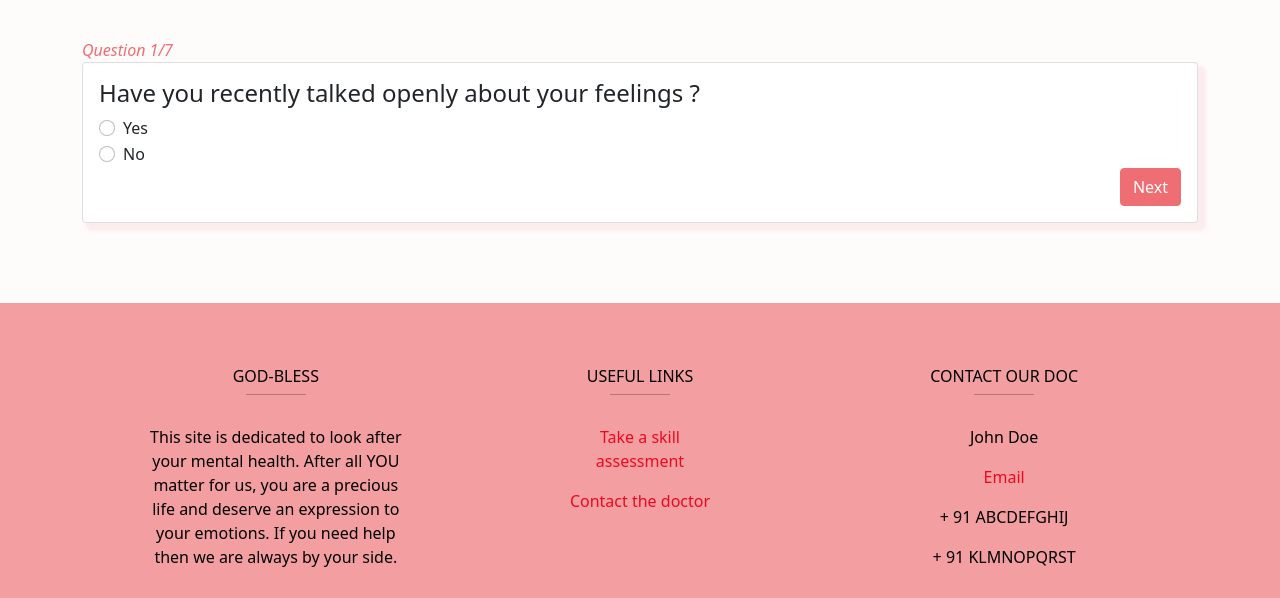
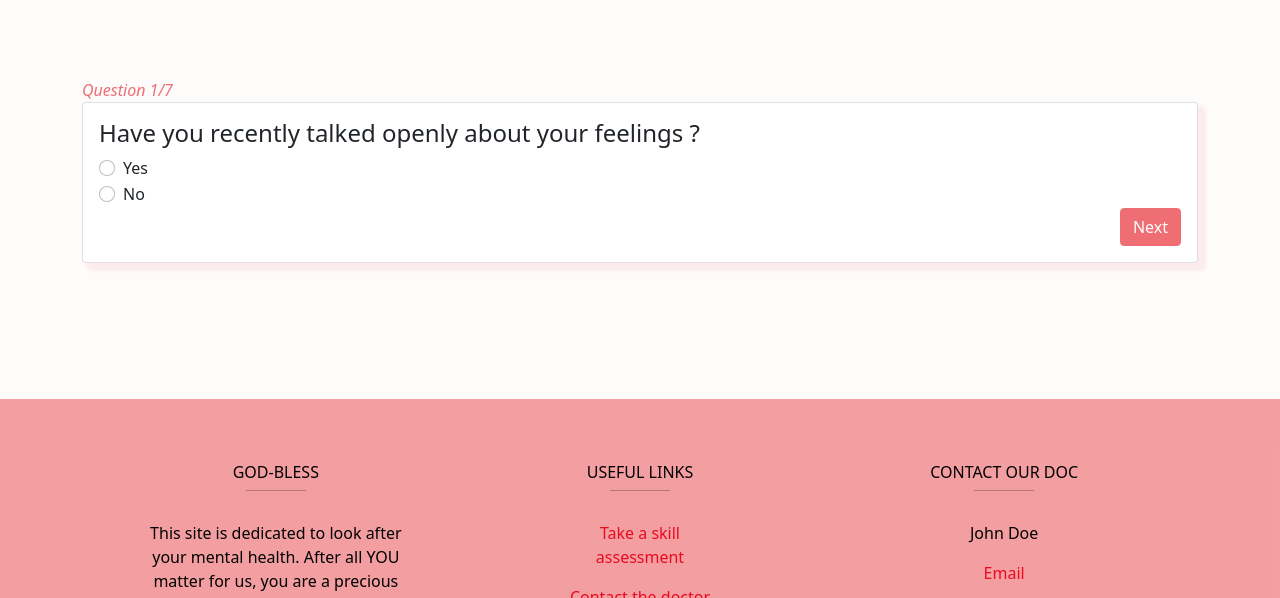
Before and after one commit to yvs2701/Hackon2.0-SMC-T-10, a plain HTML site: page assessment.html in a window 1280 px wide. Shown: the part 58-656 px from the top of the page. Drawn offline with nearby package versions, Linux system fonts and the light colour scheme.

Commit message:
added margins to remove whitespace below footer

```diff
--- a/assessment.html
+++ b/assessment.html
@@ -47,7 +47,7 @@
     <!-- Header ends -->
 
     <!-- Assessment questions -->
-    <div class="container" id="questionContainer" style="margin-top: 12vh; margin-bottom: 10vh;">
+    <div class="container" id="questionContainer" style="margin-top: 17vh; margin-bottom: 17vh;">
         <div style="color:#ee6e73;"><i class="progress-index">Question x/N</i></div>
         <div class="card" style="box-shadow: 6px 6px 3px 2px rgba(238, 110, 114, 0.1);">
             <div class="card-body">
@@ -77,7 +77,7 @@
     <!-- Assessment skeleton ends -->
 
     <!-- Footer -->
-    <footer class="page-footer font-small pt-3"
+    <footer class="page-footer font-small pt-3 mt-3"
         style="bottom: 0; background-color: rgba(238, 110, 114, 0.644); color:white;">
         <!-- Footer Links -->
         <div class="container text-center text-md-left mt-5" style="color:black;">
```
